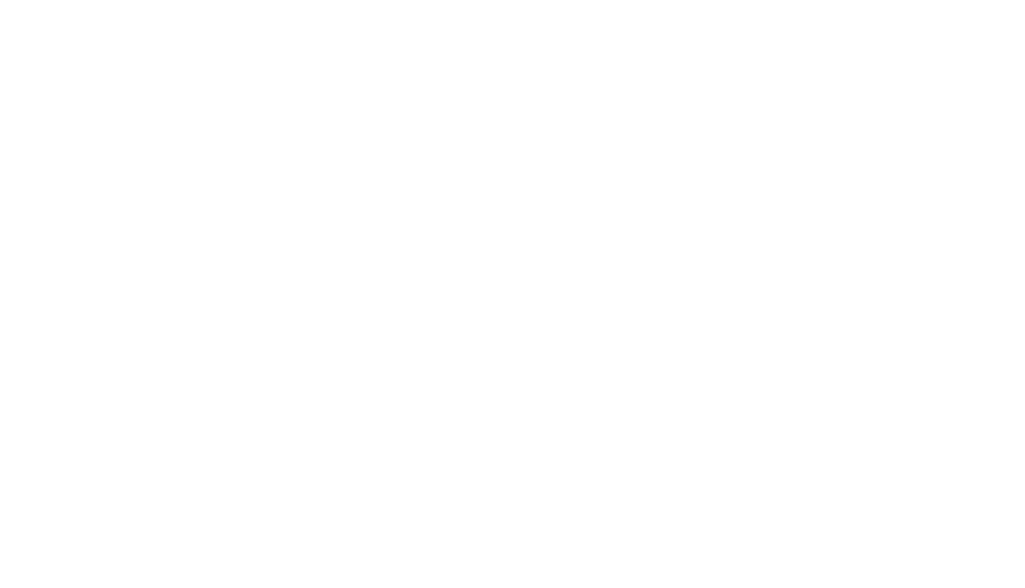
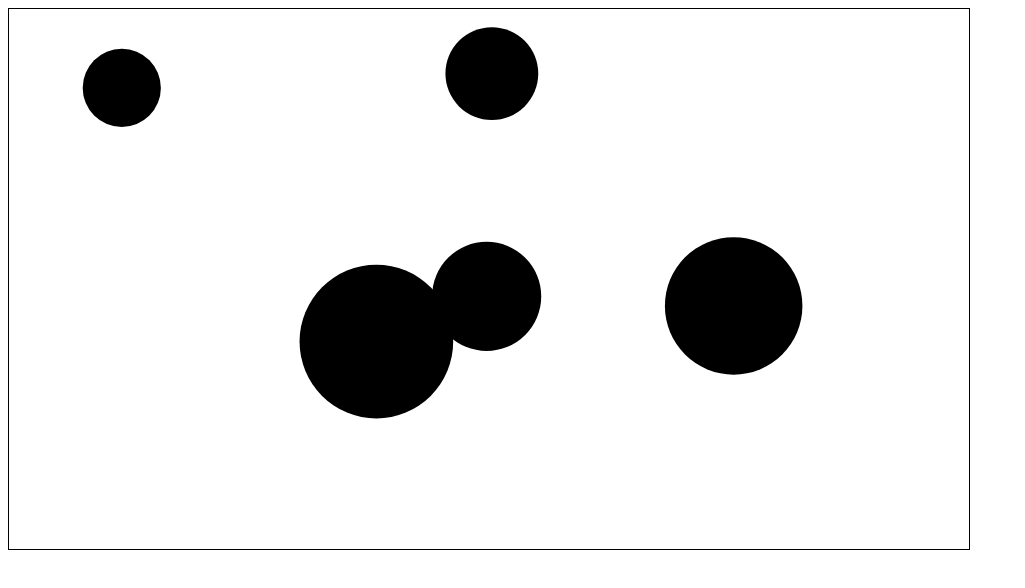
Before and after one commit to eniallator/Ball-Physics-JS, a plain HTML site: page index.html in a window 1280 px wide. Shown: the whole page, without its empty margins (0-1025 px from the left). Drawn offline with Linux system fonts and the light colour scheme.

Commit message:
Implemented ball collision with the boundary

```diff
--- a/Ball.js
+++ b/Ball.js
@@ -1,13 +1,23 @@
 class Ball {
-    constructor(x, y, radius) {
-        this.x = x
-        this.y = y
+    constructor(posX, posY, radius, velX, velY) {
         this.radius = radius
+        this.pos = { x: posX, y: posY }
+        this.vel = { x: velX, y: velY }
+    }
+
+    updatePos() {
+        this.pos.x += this.vel.x
+        this.pos.y += this.vel.y
+    }
+
+    collideSides(boundary) {
+        if (this.pos.x + this.vel.x < this.radius || this.pos.x + this.vel.x > boundary.x - this.radius) this.vel.x *= -1
+        if (this.pos.y + this.vel.y < this.radius || this.pos.y + this.vel.y > boundary.y - this.radius) this.vel.y *= -1
     }
 
     draw(ctx) {
         ctx.beginPath()
-        ctx.arc(this.x + this.radius / 2, this.y, this.radius, 0, 2 * Math.PI, false)
+        ctx.arc(this.pos.x, this.pos.y, this.radius, 0, 2 * Math.PI, false)
         ctx.fill()
     }
 }
--- a/index.html
+++ b/index.html
@@ -8,7 +8,7 @@
   </head>
 
   <body>
-    <canvas id="canvas" width="960" height="540"></canvas>
+    <canvas id="canvas" width="960" height="540" style="border: solid 1px"></canvas>
     <script src="Ball.js"></script>
     <script src="index.js"></script>
   </body>
--- a/index.js
+++ b/index.js
@@ -1,14 +1,40 @@
 const canvas = document.getElementById('canvas')
 const ctx = canvas.getContext('2d')
 
+const boundary = { x: canvas.offsetWidth, y: canvas.offsetHeight }
+const velMult = 5
+const velMin = 2
 const balls = []
 
 for (let i = 0; i < 5; i++) {
-    balls.push(new Ball(Math.random() * canvas.width, Math.random() * canvas.height, 30 + Math.random() * 50))
+    const radius = 30 + Math.random() * 50
+    const vel = {
+        x: velMult * Math.random() - velMult / 2,
+        y: velMult * Math.random() - velMult / 2
+    }
+    balls.push(
+        new Ball(
+            radius + Math.random() * (boundary.x - 2 * radius),
+            radius + Math.random() * (boundary.y - 2 * radius),
+            radius,
+            vel.x + velMin * (vel.x / Math.abs(vel.x)),
+            vel.y + velMin * (vel.y / Math.abs(vel.y))
+        )
+    )
 }
 
 function run() {
-    // requestAnimationFrame(run)
+    ctx.fillStyle = 'white'
+    ctx.fillRect(0, 0, boundary.x, boundary.y)
+    ctx.fillStyle = 'black'
+
+    for (let ball of balls) {
+        ball.draw(ctx)
+        ball.collideSides(boundary)
+        ball.updatePos()
+    }
+
+    requestAnimationFrame(run)
 }
 
 run()
```
